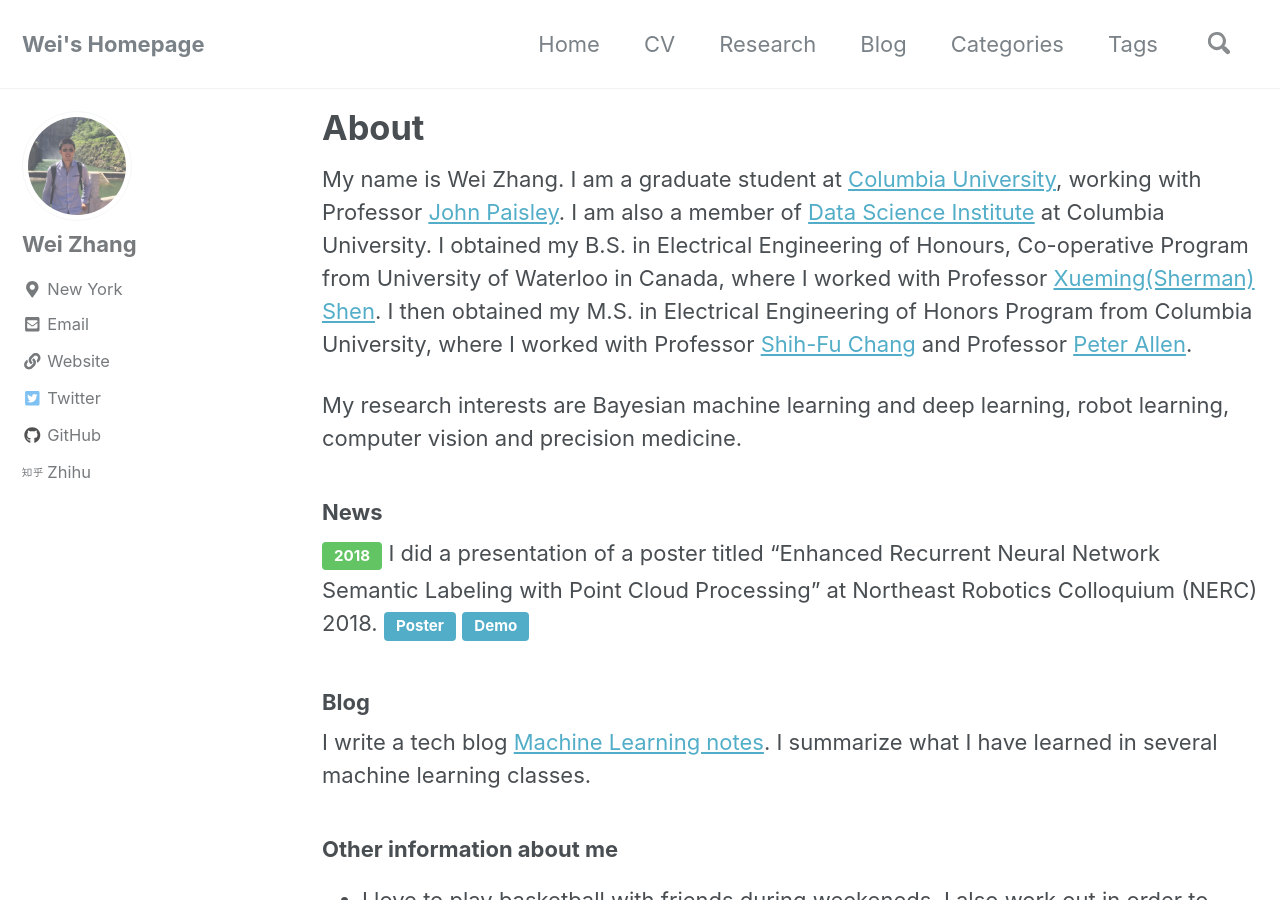
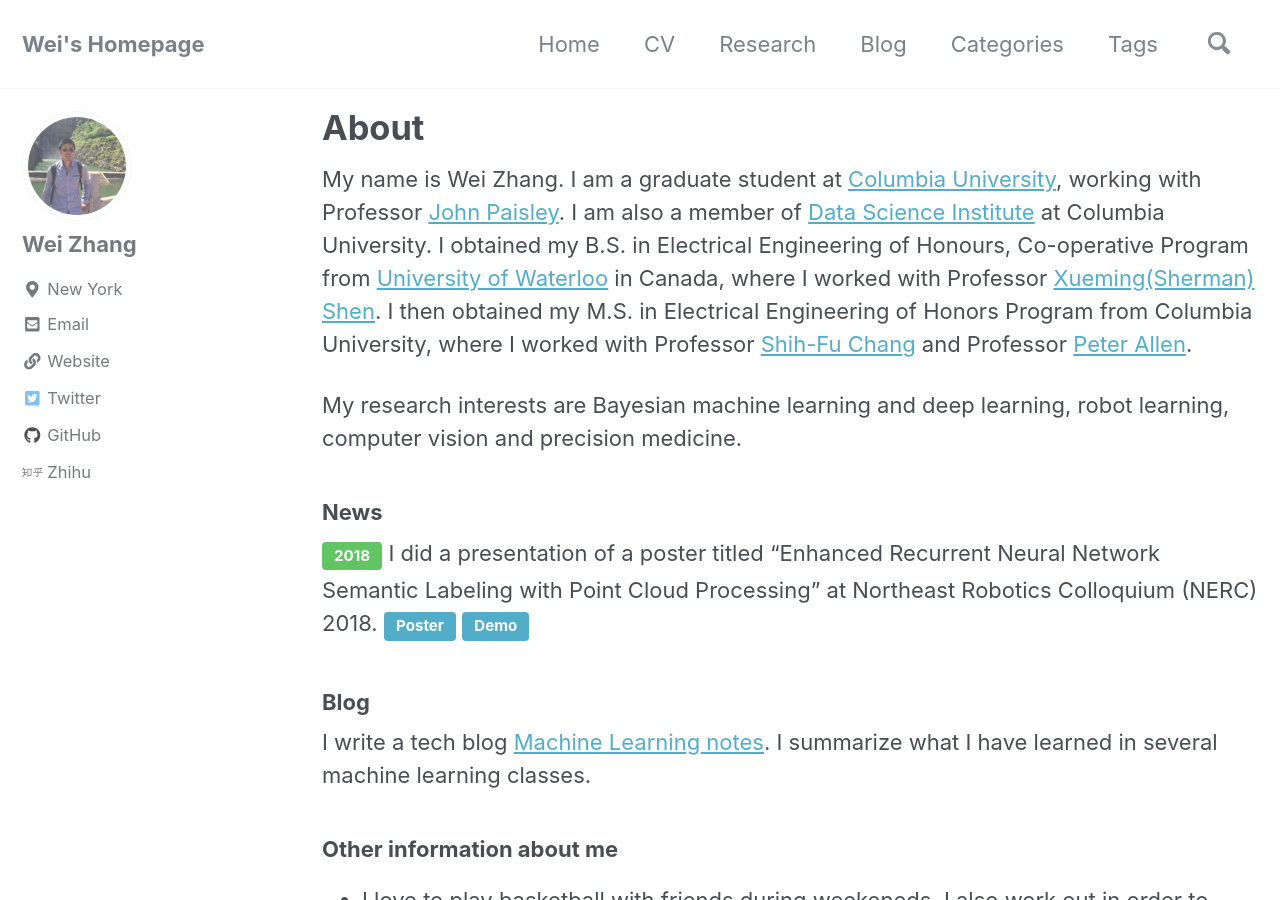
Before and after one commit to Wei2624/Wei2624.github.io, a Jekyll site: the page built from _pages/index.md, in a window 1280 px wide and 900 px high. Built offline with Jekyll 4.4.1, drawn with Linux system fonts in a browser that asks for light colours; nearby versions of some CDN libraries; comment, search, counter and statistics services are not loaded; part of the change alters nothing that is shown.

```diff
--- a/_pages/index.md
+++ b/_pages/index.md
@@ -6,7 +6,7 @@ classes: wide
 permalink: /
 ---
 
-My name is Wei Zhang. I am a graduate student at [Columbia University](https://www.columbia.edu/), working with Professor [John Paisley](http://www.columbia.edu/~jwp2128/). I am also a member of [Data Science Institute](https://datascience.columbia.edu/) at Columbia University. I obtained my B.S. in Electrical Engineering of Honours, Co-operative Program from University of Waterloo in Canada, where I worked with Professor [Xueming(Sherman) Shen](http://bbcr.uwaterloo.ca/~xshen/). I then obtained my M.S. in Electrical Engineering of Honors Program from Columbia University, where I worked with Professor [Shih-Fu Chang](http://www.ee.columbia.edu/~sfchang/) and Professor [Peter Allen](https://www.cs.columbia.edu/~allen/).
+My name is Wei Zhang. I am a graduate student at [Columbia University](https://www.columbia.edu/), working with Professor [John Paisley](http://www.columbia.edu/~jwp2128/). I am also a member of [Data Science Institute](https://datascience.columbia.edu/) at Columbia University. I obtained my B.S. in Electrical Engineering of Honours, Co-operative Program from [University of Waterloo](https://uwaterloo.ca/) in Canada, where I worked with Professor [Xueming(Sherman) Shen](http://bbcr.uwaterloo.ca/~xshen/). I then obtained my M.S. in Electrical Engineering of Honors Program from Columbia University, where I worked with Professor [Shih-Fu Chang](http://www.ee.columbia.edu/~sfchang/) and Professor [Peter Allen](https://www.cs.columbia.edu/~allen/).
 
 My research interests are Bayesian machine learning and deep learning, robot learning, computer vision and precision medicine.
 
```
